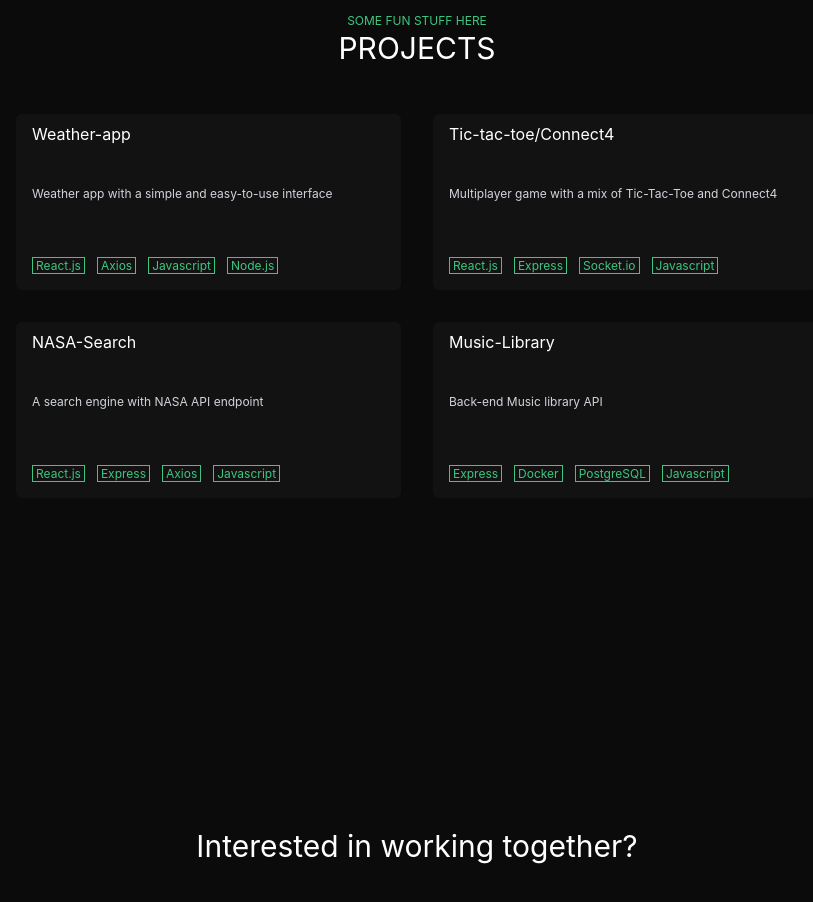
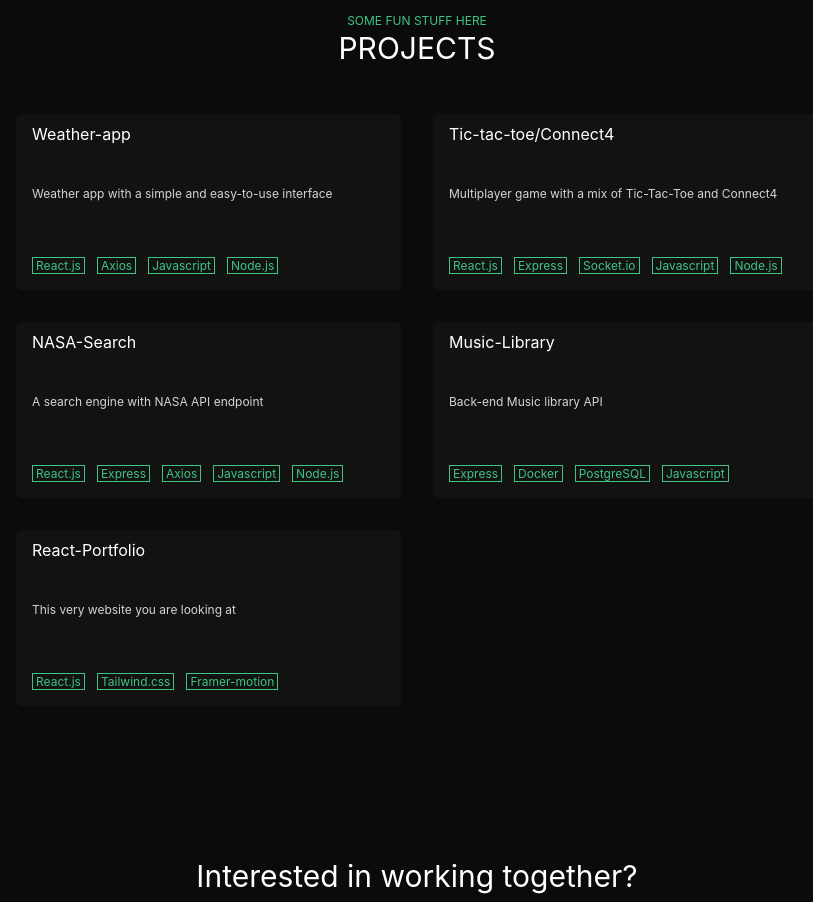
Before and after one commit to Olipolite/portfolioreact, a React (Create React App) app: page / in a window 1280 px wide. Shown: the part 2260-3162 px from the top of the page, without its empty margins (223-1036 px from the left). Built offline with nearby package versions, Linux system fonts and the light colour scheme.

Commit message:
Added conditional to card component for props.tech3 and 4

```diff
--- a/src/components/Card.jsx
+++ b/src/components/Card.jsx
@@ -1,22 +1,21 @@
 /* eslint-disable react/destructuring-assignment */
 import React from 'react';
-import Proptypes from 'prop-types';
+import PropTypes from 'prop-types';
 
 function Card(props) {
   return (
     <div className="container flex bg-asphalt rounded-md m-2 p-2 hover:scale-105 duration-300 transition-transform">
       <a className="w-full " href={props.link}>
-        <div className="">
         <div className="flex justify-start">
           <h2 className="text-md ml-2 mr-4 text-white">{props.title}</h2>
         </div>
         <p className="ml-2 mr-4 my-10 text-xs text-gray-300">{props.description}</p>
-          <div className="text-xs ml-2 mr-2 pt-4 pb-2 block">
+        <div className="text-xs ml-2 mr-2 pt-4 pb-2">
           <span className="border border-cactus mr-3 text-cactus px-[3px]">{props.tech}</span>
           <span className="border border-cactus mr-3 text-cactus px-[3px]">{props.tech1}</span>
           <span className="border border-cactus mr-3 text-cactus px-[3px]">{props.tech2}</span>
-            <span className="border border-cactus mr-3 text-cactus px-[3px]">{props.tech3}</span>
-          </div>
+          {props.tech3 && <span className="border border-cactus mr-3 text-cactus px-[3px]">{props.tech3}</span>}
+          {props.tech4 && <span className="border border-cactus mr-3 text-cactus px-[3px]">{props.tech4}</span>}
         </div>
       </a>
     </div>
@@ -26,11 +25,17 @@ function Card(props) {
 export default Card;
 
 Card.propTypes = {
-  title: Proptypes.string.isRequired,
-  description: Proptypes.string.isRequired,
-  link: Proptypes.string.isRequired,
-  tech: Proptypes.string.isRequired,
-  tech1: Proptypes.string.isRequired,
-  tech2: Proptypes.string.isRequired,
-  tech3: Proptypes.string.isRequired,
+  title: PropTypes.string.isRequired,
+  description: PropTypes.string.isRequired,
+  link: PropTypes.string.isRequired,
+  tech: PropTypes.string.isRequired,
+  tech1: PropTypes.string.isRequired,
+  tech2: PropTypes.string.isRequired,
+  tech3: PropTypes.string,
+  tech4: PropTypes.string,
 };
+
+Card.defaultProps = {
+  tech3: '',
+  tech4: '',
+};
--- a/src/data.js
+++ b/src/data.js
@@ -39,4 +39,12 @@ export const cardData = [
     tech2: 'PostgreSQL',
     tech3: 'Javascript',
   },
+  {
+    title: 'React-Portfolio',
+    description: 'This very website you are looking at',
+    link: 'https://github.com/Olipolite/portfolioreact',
+    tech: 'React.js',
+    tech1: 'Tailwind.css',
+    tech2: 'Framer-motion',
+  },
 ];
```
Lines whose indentation alone changed are shown as unchanged.
